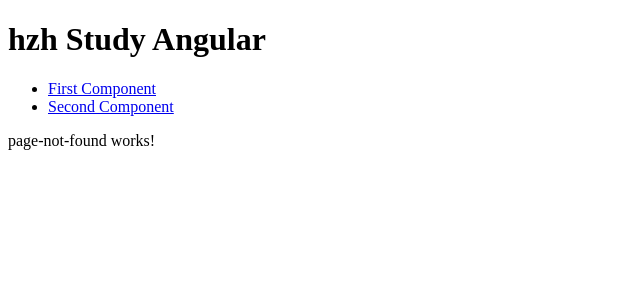
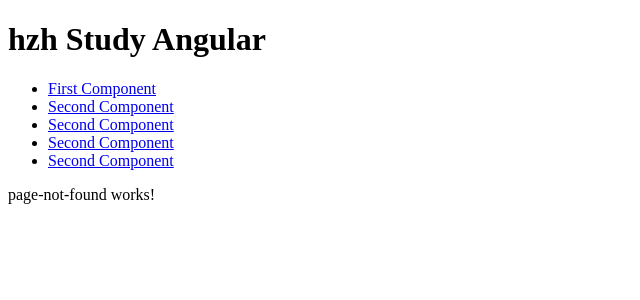
Before and after one commit to kakusinnka/hzh-study-angular, an Angular app: page / in a window 1280 px wide. Shown: the top 300 px of the page, without its empty margins (0-640 px from the left). Built offline with nearby package versions, Linux system fonts and the light colour scheme.

Commit message:
链接参数数组

```diff
--- a/src/app/app-routing.module.ts
+++ b/src/app/app-routing.module.ts
@@ -30,6 +30,9 @@
     ],
   },
   { path: 'second-component', component: SecondComponent },
+  { path: 'second-component-dynamic', component: SecondComponent },
+  { path: 'second-component-dynamic/1/2', component: SecondComponent },
+  { path: 'second-component-dynamic/param/', component: SecondComponent },
   // 前缀匹配 ["/abc" 或 "/abc/..."]
   { path: 'abc', redirectTo: '/first-component', pathMatch: 'prefix' },
   // 全路径匹配 ["/efg" 或 "/efg/"]
--- a/src/app/app.component.css
+++ b/src/app/app.component.css
@@ -1,3 +1,19 @@
-.hzh-active {
+.hzh-active1 {
     background-color: rgb(42, 165, 114);
 }
+
+.hzh-active2 {
+    background-color: rgb(223, 163, 53);
+}
+
+.hzh-active3 {
+    background-color: rgb(14, 241, 63);
+}
+
+.hzh-active4 {
+    background-color: rgb(207, 37, 199);
+}
+
+.hzh-active5 {
+    background-color: rgb(156, 207, 37);
+}
--- a/src/app/app.component.html
+++ b/src/app/app.component.html
@@ -5,9 +5,25 @@
     <li>
       <!-- routerLink 是 Angular 路由的指令，用于指定当用户点击链接时要导航到的目标路由。 -->
       <!-- routerLinkActive 是 Angular 路由的指令，用于设置当链接指向的路由是活动路由时应用的 CSS 类。 -->
-      <a routerLink="/first-component" routerLinkActive="hzh-active">First Component</a>
+      <a routerLink="/first-component" routerLinkActive="hzh-active1">First Component</a>
     </li>
-    <li><a routerLink="/second-component" routerLinkActive="hzh-active">Second Component</a>
+    <li>
+      <!-- 静态路由绑定 -->
+      <a routerLink="/second-component" routerLinkActive="hzh-active2">Second Component</a>
+    </li>
+    <li>
+      <!-- 动态路由绑定 带一个变量 -->
+      <a [routerLink]="[dynamicRouterLink]" routerLinkActive="hzh-active3">Second Component</a>
+    </li>
+    <li>
+      <!-- 动态路由绑定 带多个变量 -->
+      <a [routerLink]="[dynamicRouterLink, '1', '2' ]" routerLinkActive="hzh-active4">Second Component</a>
+    </li>
+    <li>
+      <!-- 动态路由绑定 带参数 -->
+      <a [routerLink]="[dynamicRouterLink + '/param', { foo1: 'abc', foo2: 'def' } ]"
+        routerLinkActive="hzh-active5">Second
+        Component</a>
     </li>
   </ul>
 </nav>
--- a/src/app/app.component.ts
+++ b/src/app/app.component.ts
@@ -7,4 +7,5 @@
 })
 export class AppComponent {
   title = 'hzh-study-angular';
+  dynamicRouterLink = "/second-component-dynamic";
 }
```
